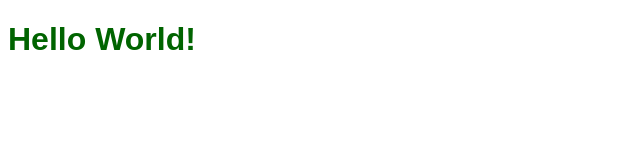
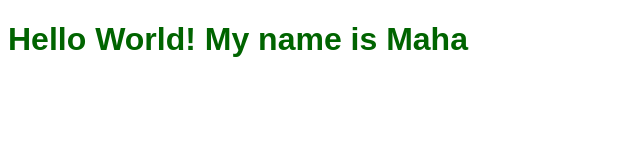
Before and after one commit to MahaAlMatrafi/Test_Project01, a plain HTML site: page index.html in a window 1280 px wide. Shown: the whole page, without its empty margins (0-640 px from the left). Drawn offline with Linux system fonts and the light colour scheme.

Commit message:
name change

```diff
--- a/index.html
+++ b/index.html
@@ -7,7 +7,7 @@
 </head>
 
 <body>
-    <h1>Hello World!</h1>
+    <h1>Hello World! My name is Maha</h1>
 </body>
 
 </html>
```
